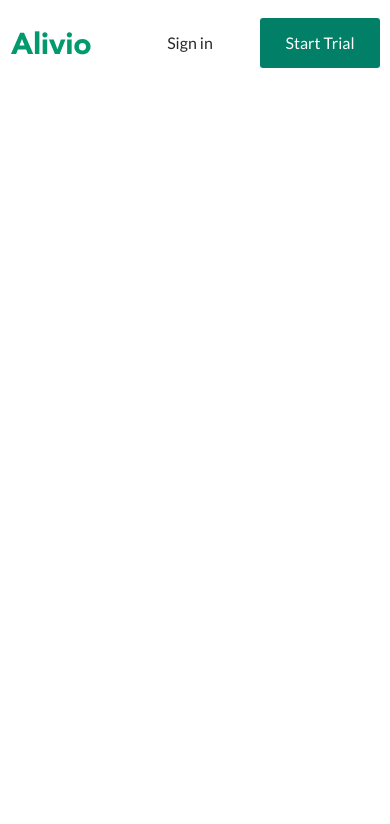
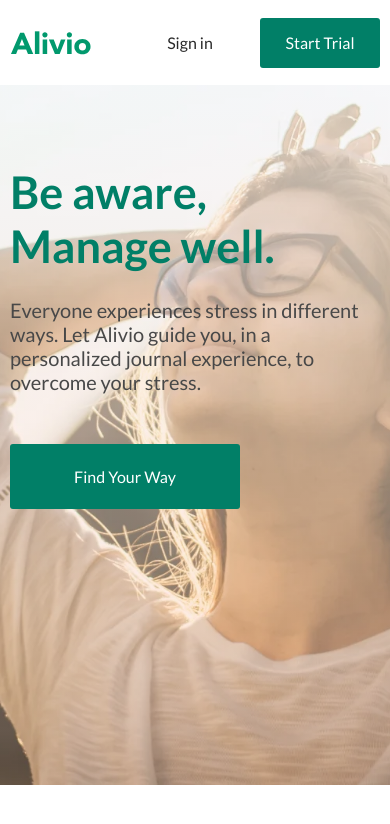
Before and after one commit to ArtemRep/template2-alivio, a plain HTML site: page index.html in a window 390 px wide. Drawn offline with Linux system fonts and the light colour scheme.

Commit message:
hero section

```diff
--- a/index.css
+++ b/index.css
@@ -1,3 +1,4 @@
 @import url('styles/variables.css');
 @import url('styles/basic.css');
 @import url('styles/header.css');
+@import url('styles/hero.css');
--- a/index.html
+++ b/index.html
@@ -50,6 +50,21 @@
             </div>
         </div>
     </header>
+
+
+    <main>
+        <!-- !СЕКЦИЯ HERO -->
+        <section class="hero" aria-label="hero section">
+            <div class="container">
+                <div class="hero__content">
+                    <h1 class="hero__title">Be aware, Manage well.</h1>
+                    <p class="hero__desc" aria-label="описание">Everyone experiences stress in different ways. Let Alivio guide you, in a
+                        personalized journal experience, to overcome your stress.</p>
+                    <button type="button" class="btn">Find Your Way</button>
+                </div>
+            </div>
+        </section>
+    </main>
 </body>
 
 </html>
--- a/styles/basic.css
+++ b/styles/basic.css
@@ -18,6 +18,10 @@ ul{
 a{
     text-decoration: none;
     color: unset;
+}
+
+h1, h2, h3, h4, h5, h6, p{
+    margin: 0;
 }
 
 .container{
--- /dev/null
+++ b/styles/hero.css
@@ -0,0 +1,57 @@
+.hero{
+    background: url('../assets/webp/hero_bg.webp') center/cover no-repeat;
+    width: 100%;
+    height: 890px;
+}
+
+.hero__content{
+    padding: 180px 0 0 0;
+    max-width: 420px;
+    display: flex;
+    flex-direction: column;
+    justify-content: start;
+    align-items: start;
+
+}
+
+.hero__title{
+
+    color: var(--co-green);
+    font-size: 65px;
+    font-weight: 700;
+}
+
+.hero__desc{
+    margin: 25px 0 50px;
+    color: var(--co-light-black);
+    font-size: 20px;
+    font-weight: 400;
+}
+
+.hero__content .btn{
+    width: 230px;
+    height: 65px;
+}
+
+@media(max-width: 768px){
+    .hero{
+        height: 700px;
+    }
+
+    .hero__content{
+        padding: 80px 0 0 0;
+
+
+    }
+}
+
+@media(max-width: 480px){
+    .hero{
+        background: linear-gradient(180deg, rgba(245,246,252,0.52), rgba(255,176,139,0.28)),url('../assets/webp/hero_bg.webp') 60% 50%/cover no-repeat;
+    }
+
+    .hero__title{
+        font-size: 45px;
+        max-width: 350px;
+    }
+}
--- a/styles/variables.css
+++ b/styles/variables.css
@@ -3,6 +3,7 @@
     --co-green: #017f67;
     --co-dark-green: #245852;
     --co-black: #292929;
+    --co-light-black: #484848;
 }
 
 
```
